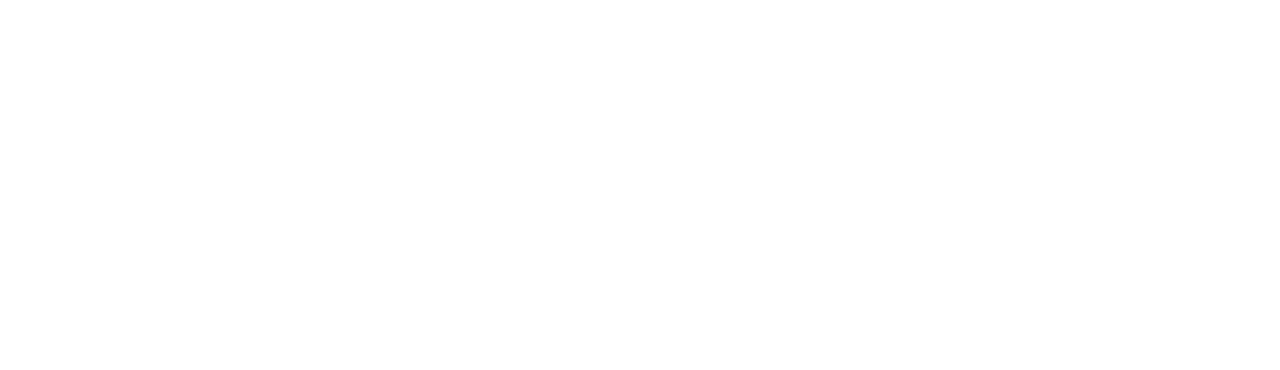
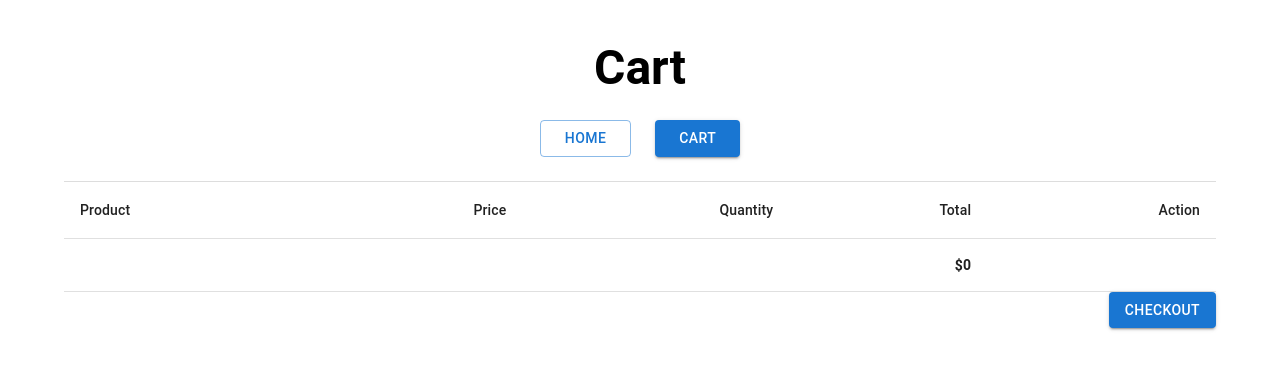
Before and after one commit to ainulmazwan/react-e-commerce, a React (Vite) app: page /cart in a window 1280 px wide. Before the commit this address had no page. Shown: the top 370 px of the page. Built offline with nearby package versions, Linux system fonts and the light colour scheme.

Commit message:
add to, delete from, cart

```diff
--- a/src/App.jsx
+++ b/src/App.jsx
@@ -4,6 +4,7 @@ import { Toaster } from "sonner";
 import Products from "./pages/Products";
 import ProductAdd from "./pages/ProductAdd";
 import ProductEdit from "./pages/ProductEdit";
+import CartPage from "./pages/CartPage";
 
 function App() {
   return (
@@ -13,6 +14,7 @@ function App() {
           <Route path="/" element={<Products />} />
           <Route path="/products/new" element={<ProductAdd />} />
           <Route path="/products/:id/edit" element={<ProductEdit />} />
+          <Route path="/cart" element={<CartPage />} />
         </Routes>
         <Toaster />
       </BrowserRouter>
--- a/src/pages/CartPage.jsx
+++ b/src/pages/CartPage.jsx
@@ -0,0 +1,131 @@
+import Container from "@mui/material/Container";
+import Box from "@mui/material/Box";
+import Typography from "@mui/material/Typography";
+import Button from "@mui/material/Button";
+import Table from "@mui/material/Table";
+import TableBody from "@mui/material/TableBody";
+import TableCell from "@mui/material/TableCell";
+import TableFooter from "@mui/material/TableFooter";
+import TableHead from "@mui/material/TableHead";
+import TableRow from "@mui/material/TableRow";
+import Paper from "@mui/material/Paper";
+import { useState } from "react";
+import { Link } from "react-router";
+import Swal from "sweetalert2";
+
+const CartPage = () => {
+  const cartInLocalStorage = localStorage.getItem("cart");
+  const [cart, setCart] = useState(
+    cartInLocalStorage ? JSON.parse(cartInLocalStorage) : []
+  );
+
+  const handleProductRemove = (id) => {
+    Swal.fire({
+      title: "Are you sure you want to remove this product?",
+      text: "You won't be able to revert this!",
+      icon: "warning",
+      showCancelButton: true,
+      confirmButtonColor: "#3085d6",
+      cancelButtonColor: "#d33",
+      confirmButtonText: "Yes, delete it!",
+    }).then(async (result) => {
+      // once user confirm, then we delete the product
+      if (result.isConfirmed) {
+        const updatedCart = cart.filter((p) => p._id !== id);
+        setCart(updatedCart);
+        localStorage.setItem("cart", JSON.stringify(updatedCart));
+      }
+    });
+  };
+
+  let total = 0;
+  cart.forEach((product) => {
+    total += product.quantity * product.price;
+    console.log(total);
+  });
+
+  return (
+    <>
+      <Container
+        sx={{
+          textAlign: "center",
+          pt: 5,
+        }}
+      >
+        <Typography variant="h3" sx={{ fontWeight: "bold" }}>
+          Cart
+        </Typography>
+        <Box
+          sx={{
+            display: "flex",
+            justifyContent: "center",
+            alignItems: "center",
+            gap: 3,
+            py: 3,
+            borderBottom: "1px solid #ddd",
+          }}
+        >
+          <Button sx={{ px: 3 }} variant="outlined" component={Link} to="/">
+            Home
+          </Button>
+          <Button sx={{ px: 3 }} variant="contained">
+            Cart
+          </Button>
+        </Box>
+      </Container>
+      <Container>
+        <Table>
+          <TableHead>
+            <TableRow>
+              <TableCell>Product</TableCell>
+              <TableCell align="right">Price</TableCell>
+              <TableCell align="right">Quantity</TableCell>
+              <TableCell align="right">Total</TableCell>
+              <TableCell align="right">Action</TableCell>
+            </TableRow>
+          </TableHead>
+          <TableBody>
+            {cart.map((product) => (
+              <TableRow key={product._id}>
+                <TableCell component="th" scope="row">
+                  {product.name}
+                </TableCell>
+                <TableCell align="right">${product.price}</TableCell>
+                <TableCell align="right">{product.quantity}</TableCell>
+                <TableCell align="right">
+                  ${product.price * product.quantity}
+                </TableCell>
+                <TableCell align="right">
+                  <Button
+                    variant="contained"
+                    color="error"
+                    onClick={() => {
+                      handleProductRemove(product._id);
+                    }}
+                  >
+                    Remove
+                  </Button>
+                </TableCell>
+              </TableRow>
+            ))}
+
+            <TableRow>
+              <TableCell></TableCell>
+              <TableCell align="right"></TableCell>
+              <TableCell align="right"></TableCell>
+              <TableCell sx={{ fontWeight: "bold" }} align="right">
+                ${total}
+              </TableCell>
+              <TableCell align="right"></TableCell>
+            </TableRow>
+          </TableBody>
+        </Table>
+        <Box sx={{ display: "flex", justifyContent: "end" }}>
+          <Button variant="contained">Checkout</Button>
+        </Box>
+      </Container>
+    </>
+  );
+};
+
+export default CartPage;
--- a/src/pages/Products.jsx
+++ b/src/pages/Products.jsx
@@ -1,4 +1,4 @@
-import { Link } from "react-router";
+import { Link, useNavigate } from "react-router";
 import Box from "@mui/material/Box";
 import Container from "@mui/material/Container";
 import Button from "@mui/material/Button";
@@ -10,13 +10,16 @@ import Grid from "@mui/material/Grid";
 import Card from "@mui/material/Card";
 import Chip from "@mui/material/Chip";
 import Typography from "@mui/material/Typography";
-import { getProducts, deleteProduct } from "../utils/api_products";
+import { getProducts, deleteProduct, getProduct } from "../utils/api_products";
 import { useState, useEffect } from "react";
 import Swal from "sweetalert2";
+import { toast } from "sonner";
 
 import Header from "../components/Header";
 
 export default function Products() {
+  const navigate = useNavigate();
+
   // to store data from /products
   const [products, setProducts] = useState([]);
   // to track which page the user is in
@@ -56,6 +59,33 @@ export default function Products() {
         toast.success("Product has been deleted");
       }
     });
+  };
+
+  const handleAddToCart = async (id) => {
+    const product = await getProduct(id);
+    const cart = localStorage.getItem("cart")
+      ? JSON.parse(localStorage.getItem("cart"))
+      : [];
+    if (cart.find((product) => product._id === id)) {
+      const updatedCart = cart.map((product) => {
+        if (product._id === id) {
+          product.quantity += 1;
+        }
+        return product;
+      });
+      localStorage.setItem("cart", JSON.stringify(updatedCart));
+    } else {
+      const updatedCart = [
+        ...cart,
+        {
+          ...product,
+          quantity: 1,
+        },
+      ];
+      localStorage.setItem("cart", JSON.stringify(updatedCart));
+    }
+    toast.success("Product added to cart");
+    navigate("/cart");
   };
 
   return (
@@ -141,6 +171,9 @@ export default function Products() {
                   variant="contained"
                   color="primary"
                   sx={{ width: "100%" }}
+                  onClick={() => {
+                    handleAddToCart(product._id);
+                  }}
                 >
                   Add to Cart
                 </Button>
```
Also changed, not shown: src/utils/cart.js (added, +13 -0 lines).
